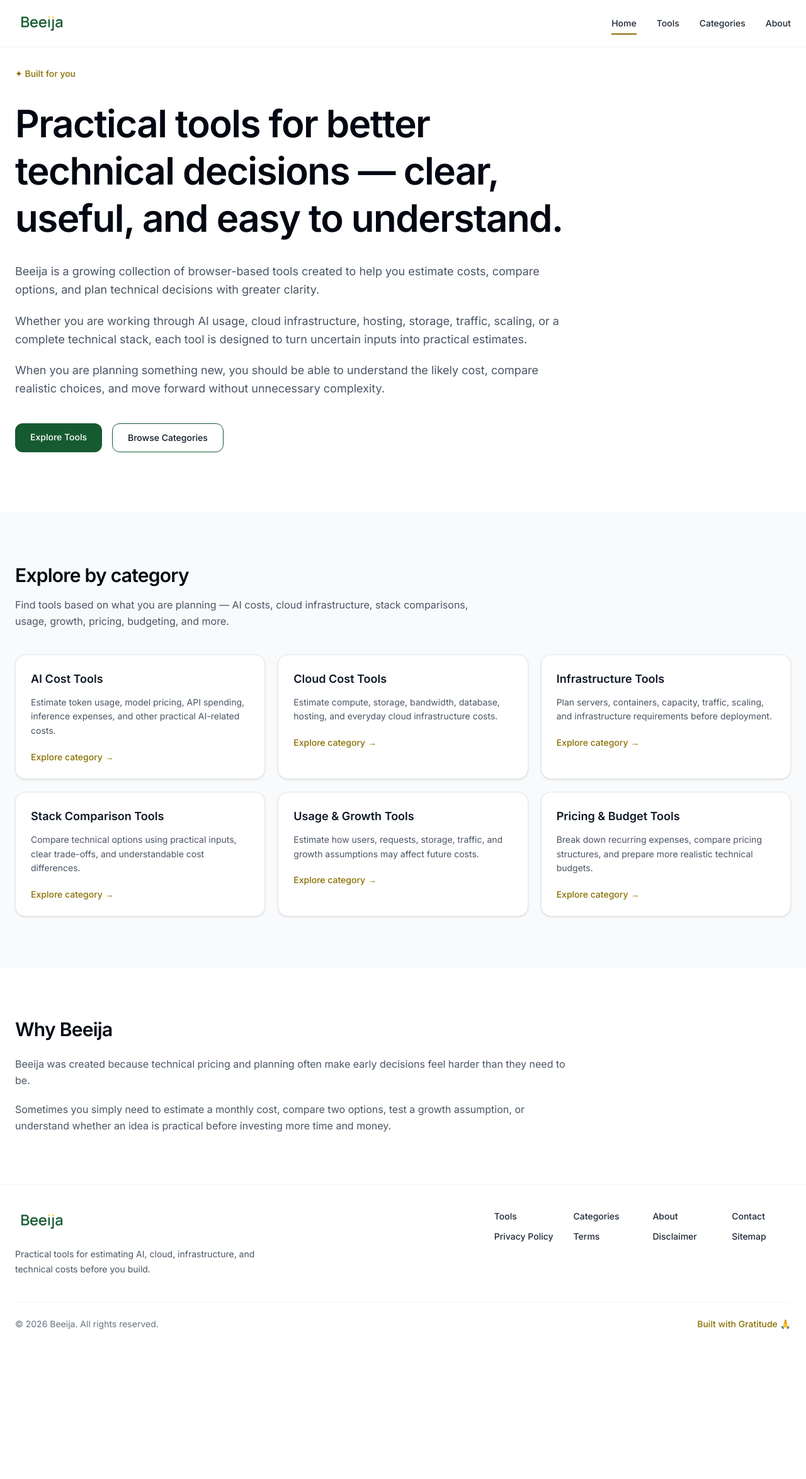
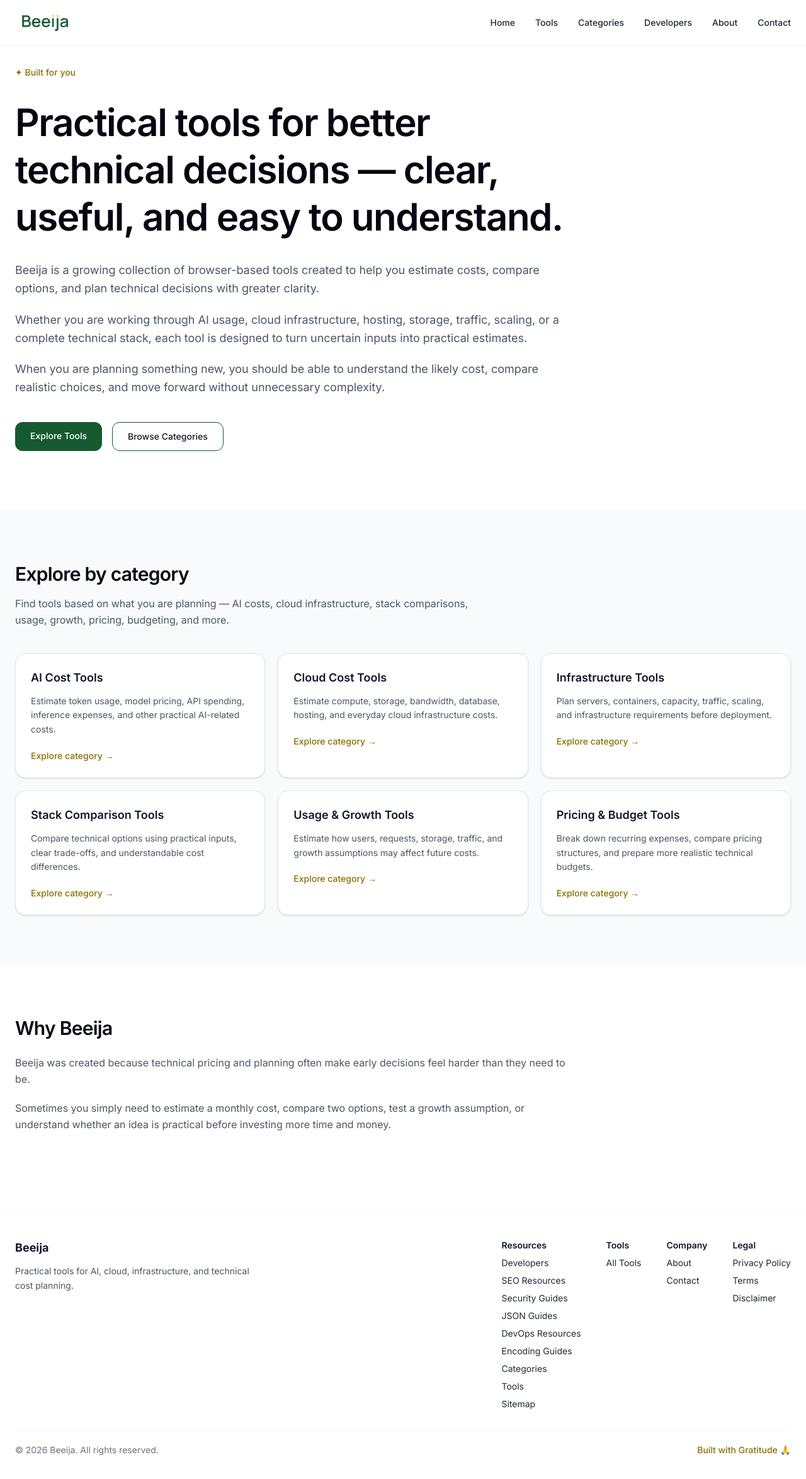
Before and after one commit to vaarunsonawwane-ops/beeija, a Next.js app: page / in a window 1280 px wide. Shown: the top 2348 px of the page at 63% size. Before the commit the page ends 2152 px from the top, so only its background shows below. Built offline with nearby package versions, Linux system fonts and the light colour scheme.

Commit message:
header footer update

```diff
--- a/app/components/Footer.tsx
+++ b/app/components/Footer.tsx
@@ -1,68 +1,179 @@
-import Image from "next/image";
 import Link from "next/link";
-
-const footerLinks = [
-  { label: "Tools", href: "/tools" },
-  { label: "Categories", href: "/categories" },
-  { label: "About", href: "/about" },
-  { label: "Contact", href: "/contact" },
-  { label: "Privacy Policy", href: "/privacy-policy" },
-  { label: "Terms", href: "/terms" },
-  { label: "Disclaimer", href: "/disclaimer" },
-  { label: "Sitemap", href: "/sitemap-page" },
-];
 
 export default function Footer() {
   return (
-    <footer className="border-t border-gray-100 bg-white">
-      <div className="mx-auto max-w-7xl px-6 py-10">
-        <div className="flex flex-col gap-8 md:flex-row md:items-start md:justify-between">
-          <div className="max-w-md">
-            <Link
-              href="/"
-              aria-label="Beeija home"
-              className="inline-flex items-center"
-            >
-              <Image
-                src="/logo.png"
-                alt="Beeija"
-                width={160}
-                height={48}
-                className="h-9 w-auto object-contain"
-              />
-            </Link>
+	<footer className="border-t border-gray-100 bg-white mt-12">
+	  <div className="max-w-7xl mx-auto px-6 py-10">
 
-            <p className="mt-4 max-w-sm text-sm leading-6 text-gray-600">
-              Practical tools for estimating AI, cloud, infrastructure, and
-              technical costs before you build.
+        {/* TOP SECTION */}
+        <div className="flex flex-col md:flex-row items-start justify-between gap-10">
+
+          {/* BRAND */}
+          <div className="max-w-sm">
+            <h2 className="text-lg font-bold text-gray-900">
+              Beeija
+            </h2>
+
+            <p className="mt-3 text-sm leading-relaxed text-gray-600">
+              Practical tools for AI, cloud, infrastructure, and technical cost planning.
             </p>
           </div>
 
-          <nav
-            className="grid grid-cols-2 gap-x-8 gap-y-3 text-sm sm:grid-cols-4"
-            aria-label="Footer navigation"
-          >
-            {footerLinks.map((item) => (
+          {/* LINKS */}
+          <div className="flex flex-wrap gap-10 text-sm">
+
+			{/* RESOURCES */}
+			<div className="flex flex-col gap-2">
+			  <p className="font-semibold text-gray-900">
+				Resources
+			  </p>
+
+			  <Link
+				href="/developers"
+				className="text-gray-700 hover:!text-[var(--yellow-dark)] transition-colors duration-200"
+			  >
+				Developers
+			  </Link>
+
+			  <Link
+			    href="/seo-resources"
+			    className="text-gray-700 hover:!text-[var(--yellow-dark)] transition-colors duration-200"
+			  >
+				SEO Resources
+			  </Link>
+
+			   <Link
+				href="/security-guides"
+				className="text-gray-700 hover:!text-[var(--yellow-dark)] transition-colors duration-200"
+			  >
+				Security Guides
+			  </Link>
+
+			  <Link
+			   href="/json-guides"
+			   className="text-gray-700 hover:!text-[var(--yellow-dark)] transition-colors duration-200"
+			  >
+			   JSON Guides
+			  </Link>
+
+
+			  <Link
+				href="/devops-resources"
+				className="text-gray-700 hover:!text-[var(--yellow-dark)] transition-colors duration-200"
+			  >
+				DevOps Resources
+			  </Link>
+
+			  <Link
+				href="/encoding-guides"
+				className="text-gray-700 hover:!text-[var(--yellow-dark)] transition-colors duration-200"
+			  >
+				Encoding Guides
+			  </Link>
+
+
+			  <Link
+				href="/categories"
+				className="text-gray-700 hover:!text-[var(--yellow-dark)] transition-colors duration-200"
+			  >
+				Categories
+			  </Link>
+
+			  <Link
+				href="/tools"
+				className="text-gray-700 hover:!text-[var(--yellow-dark)] transition-colors duration-200"
+			  >
+				Tools
+			  </Link>
+
+			  <Link
+				href="/sitemap"
+				className="text-gray-700 hover:!text-[var(--yellow-dark)] transition-colors duration-200"
+			  >
+				Sitemap
+			  </Link>
+			</div>
+
+            {/* TOOLS */}
+            <div className="flex flex-col gap-2">
+              <p className="font-semibold text-gray-900">
+                Tools
+              </p>
+
               <Link
-                key={item.href}
-                href={item.href}
-                className="font-medium text-gray-700 transition-colors duration-200 hover:text-[var(--green)]"
+                href="/tools"
+                className="text-gray-700 hover:!text-[var(--yellow-dark)] transition-colors duration-200"
               >
-                {item.label}
+                All Tools
               </Link>
-            ))}
-          </nav>
+            </div>
+
+            {/* COMPANY */}
+            <div className="flex flex-col gap-2">
+              <p className="font-semibold text-gray-900">
+                Company
+              </p>
+
+              <Link
+                href="/about"
+                className="text-gray-700 hover:!text-[var(--yellow-dark)] transition-colors duration-200"
+              >
+                About
+              </Link>
+
+              <Link
+                href="/contact"
+                className="text-gray-700 hover:!text-[var(--yellow-dark)] transition-colors duration-200"
+              >
+                Contact
+              </Link>
+            </div>
+
+            {/* LEGAL */}
+            <div className="flex flex-col gap-2">
+              <p className="font-semibold text-gray-900">
+                Legal
+              </p>
+
+              <Link
+                href="/privacy-policy"
+                className="text-gray-700 hover:!text-[var(--yellow-dark)] transition-colors duration-200"
+              >
+                Privacy Policy
+              </Link>
+
+              <Link
+                href="/terms"
+                className="text-gray-700 hover:!text-[var(--yellow-dark)] transition-colors duration-200"
+              >
+                Terms
+              </Link>
+
+			  <Link
+				href="/disclaimer"
+				className="text-gray-700 hover:!text-[var(--yellow-dark)] transition-colors duration-200"
+			  >
+				Disclaimer
+			  </Link>
+
+			   </div>
+
+          </div>
         </div>
 
-        <div className="mt-10 flex flex-col gap-3 border-t border-gray-100 pt-6 text-sm md:flex-row md:items-center md:justify-between">
-          <p className="text-gray-500">
+        {/* BOTTOM BAR */}
+        <div className="border-t border-gray-100 mt-8 pt-5 flex flex-col md:flex-row items-start md:items-center justify-between gap-2 text-sm text-gray-500">
+
+          <p>
             © {new Date().getFullYear()} Beeija. All rights reserved.
           </p>
 
-          <p className="font-medium text-[var(--yellow-dark)]">
-            Built with Gratitude 🙏
-          </p>
+		  <p className="text-sm font-medium text-[var(--yellow-dark)]">
+		    Built with Gratitude 🙏
+		  </p>
+
         </div>
+
       </div>
     </footer>
   );
--- a/app/components/Header.tsx
+++ b/app/components/Header.tsx
@@ -1,119 +1,69 @@
-"use client";
-
-import Image from "next/image";
 import Link from "next/link";
-import { usePathname } from "next/navigation";
-import { useState } from "react";
-
-const navigation = [
-  { label: "Home", href: "/" },
-  { label: "Tools", href: "/tools" },
-  { label: "Categories", href: "/categories" },
-  { label: "About", href: "/about" },
-];
 
 export default function Header() {
-  const pathname = usePathname();
-  const [isMenuOpen, setIsMenuOpen] = useState(false);
+  return (
+    <header className="sticky top-0 z-50 bg-white border-b border-gray-100">
+      <div className="max-w-7xl mx-auto px-6 py-4 flex items-center justify-between">
 
-  const isActive = (href: string) =>
-    href === "/" ? pathname === "/" : pathname.startsWith(href);
-
-  return (
-    <header className="sticky top-0 z-50 border-b border-gray-100 bg-white">
-      <div className="mx-auto flex min-h-[74px] max-w-7xl items-center justify-between px-6">
+        {/* LOGO */}
         <Link
           href="/"
-          aria-label="Beeija home"
-          onClick={() => setIsMenuOpen(false)}
-          className="inline-flex items-center"
+          className="flex items-center shrink-0"
         >
-          <Image
+          <img
             src="/logo.png"
             alt="Beeija"
-            width={160}
-            height={48}
-            priority
-            className="h-9 w-auto object-contain"
+            className="h-9 md:h-10 w-auto"
           />
         </Link>
 
-        <nav className="hidden items-center gap-8 md:flex" aria-label="Primary navigation">
-          {navigation.map((item) => {
-            const active = isActive(item.href);
+        {/* NAVIGATION */}
+        <nav className="hidden md:flex items-center gap-8 text-sm font-medium">
 
-            return (
-              <Link
-                key={item.href}
-                href={item.href}
-                className={`relative py-2 text-sm font-medium transition-colors duration-200 after:absolute after:bottom-0 after:left-0 after:h-0.5 after:w-0 after:bg-[var(--yellow-dark)] after:transition-all after:duration-200 hover:text-[var(--green)] hover:after:w-full ${
-                  active
-                    ? "text-[var(--green)] after:w-full"
-                    : "text-gray-700"
-                }`}
-              >
-                {item.label}
-              </Link>
-            );
-          })}
+          <Link
+            href="/"
+            className="text-gray-700 hover:!text-[var(--yellow-dark)] transition-colors duration-200"
+          >
+            Home
+          </Link>
+
+          <Link
+            href="/tools"
+            className="text-gray-700 hover:!text-[var(--yellow-dark)] transition-colors duration-200"
+          >
+            Tools
+          </Link>
+
+		  <Link
+		   href="/categories"
+		   className="text-gray-700 hover:text-[var(--yellow-dark)] transition-colors duration-200"
+		  >
+			Categories
+		  </Link>
+
+		  <Link
+		   href="/developers"
+		   className="hover:!text-[var(--yellow-dark)] transition-colors duration-200"
+		  >
+			Developers
+		  </Link>
+
+		  <Link
+            href="/about"
+            className="text-gray-700 hover:!text-[var(--yellow-dark)] transition-colors duration-200"
+          >
+            About
+          </Link>
+
+          <Link
+            href="/contact"
+            className="text-gray-700 hover:!text-[var(--yellow-dark)] transition-colors duration-200"
+          >
+            Contact
+          </Link>
+
         </nav>
-
-        <button
-          type="button"
-          onClick={() => setIsMenuOpen((current) => !current)}
-          className="inline-flex h-11 w-11 cursor-pointer items-center justify-center rounded-lg border border-gray-200 bg-white text-gray-900 transition-colors duration-200 hover:border-[var(--green)] hover:bg-[var(--green-soft)] md:hidden"
-          aria-label={isMenuOpen ? "Close navigation menu" : "Open navigation menu"}
-          aria-expanded={isMenuOpen}
-          aria-controls="mobile-navigation"
-        >
-          <span className="relative block h-4 w-5">
-            <span
-              className={`absolute left-0 top-0 h-0.5 w-5 rounded-full bg-current transition-transform duration-200 ${
-                isMenuOpen ? "translate-y-[7px] rotate-45" : ""
-              }`}
-            />
-            <span
-              className={`absolute left-0 top-[7px] h-0.5 w-5 rounded-full bg-current transition-opacity duration-200 ${
-                isMenuOpen ? "opacity-0" : ""
-              }`}
-            />
-            <span
-              className={`absolute left-0 top-[14px] h-0.5 w-5 rounded-full bg-current transition-transform duration-200 ${
-                isMenuOpen ? "-translate-y-[7px] -rotate-45" : ""
-              }`}
-            />
-          </span>
-        </button>
       </div>
-
-      {isMenuOpen ? (
-        <nav
-          id="mobile-navigation"
-          className="border-t border-gray-100 bg-white md:hidden"
-          aria-label="Mobile navigation"
-        >
-          <div className="mx-auto grid max-w-7xl gap-1 px-6 py-4">
-            {navigation.map((item) => {
-              const active = isActive(item.href);
-
-              return (
-                <Link
-                  key={item.href}
-                  href={item.href}
-                  onClick={() => setIsMenuOpen(false)}
-                  className={`rounded-lg px-3 py-3 text-sm font-medium transition-colors duration-200 ${
-                    active
-                      ? "bg-[var(--green-soft)] text-[var(--green)]"
-                      : "text-gray-700 hover:bg-[var(--green-soft)] hover:text-[var(--green)]"
-                  }`}
-                >
-                  {item.label}
-                </Link>
-              );
-            })}
-          </div>
-        </nav>
-      ) : null}
     </header>
   );
 }
```
